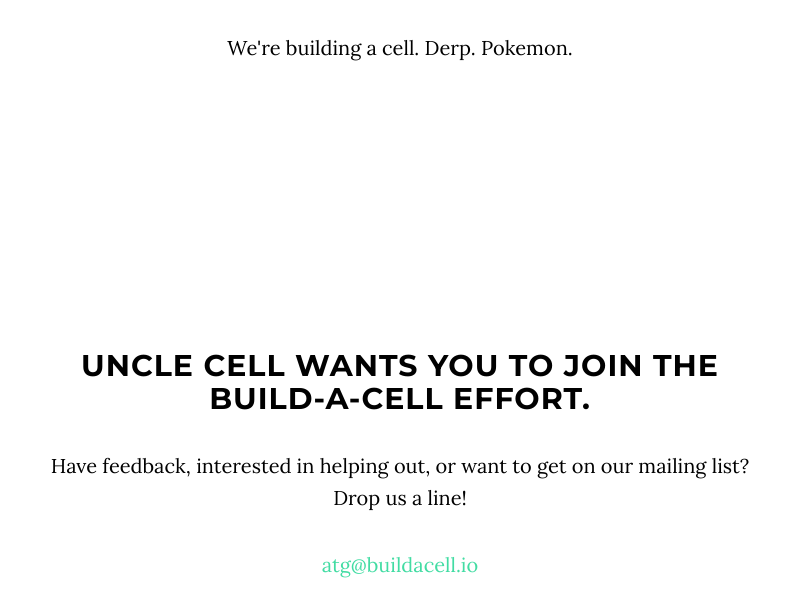
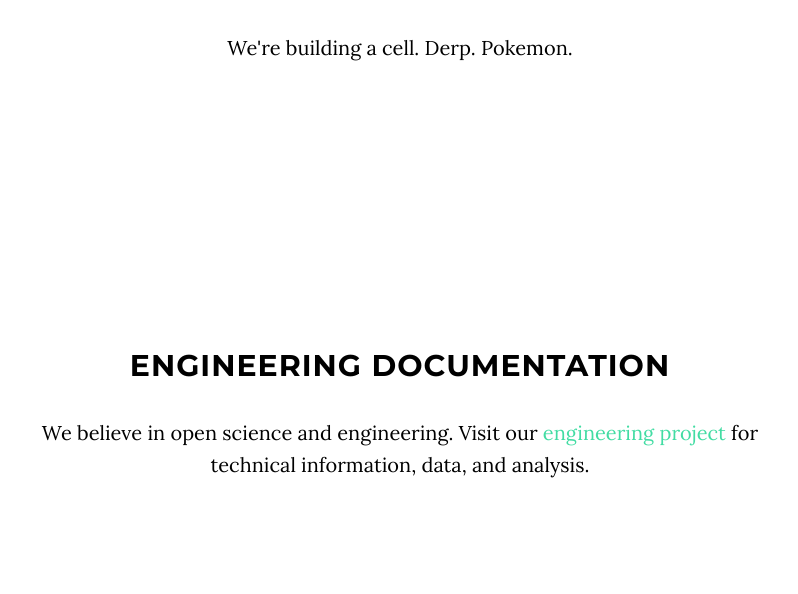
Before and after one commit to BuildACell/buildacell.github.io, a website: page index.html in a window 1280 px wide. Shown: the part 1086-1680 px from the top of the page, without its empty margins (240-1038 px from the left). Drawn offline with nearby package versions, Linux system fonts and the light colour scheme; some packages are replaced by stand-ins of ours.

Commit message:
Link to engineering

```diff
--- a/index.html
+++ b/index.html
@@ -56,6 +56,9 @@
                         <a class="page-scroll" href="#about">About</a>
                     </li>
                     <li>
+                        <a class="page-scroll" href="#engineering">Engineering</a>
+                    </li>
+                    <li>
                         <a class="page-scroll" href="#contact">Contact</a>
                     </li>
                 </ul>
@@ -88,6 +91,15 @@
             <div class="col-lg-8 col-lg-offset-2">
                 <h2>What is Build-A-Cell?</h2>
                 <p>We're building a cell. Derp. Pokemon.</p>
+            </div>
+        </div>
+    </section>
+
+    <section id="engineering" class="container content-section text-center">
+        <div class="row">
+            <div class="col-lg-8 col-lg-offset-2">
+                <h2>Engineering Documentation</h2>
+                <p>We believe in open science and engineering. Visit our <a href="/engineering/">engineering project</a> for technical information, data, and analysis.</p>
             </div>
         </div>
     </section>
```
